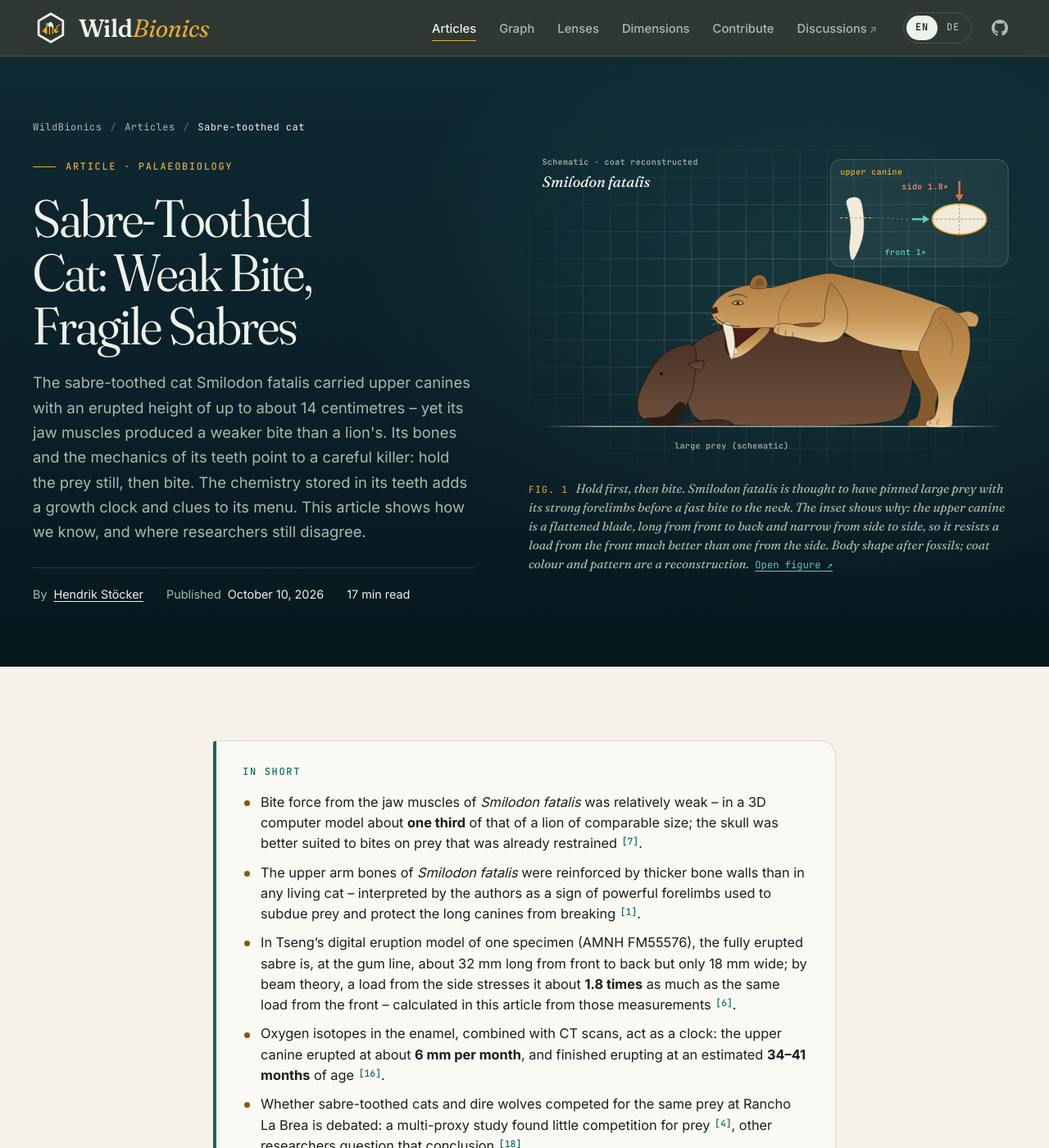
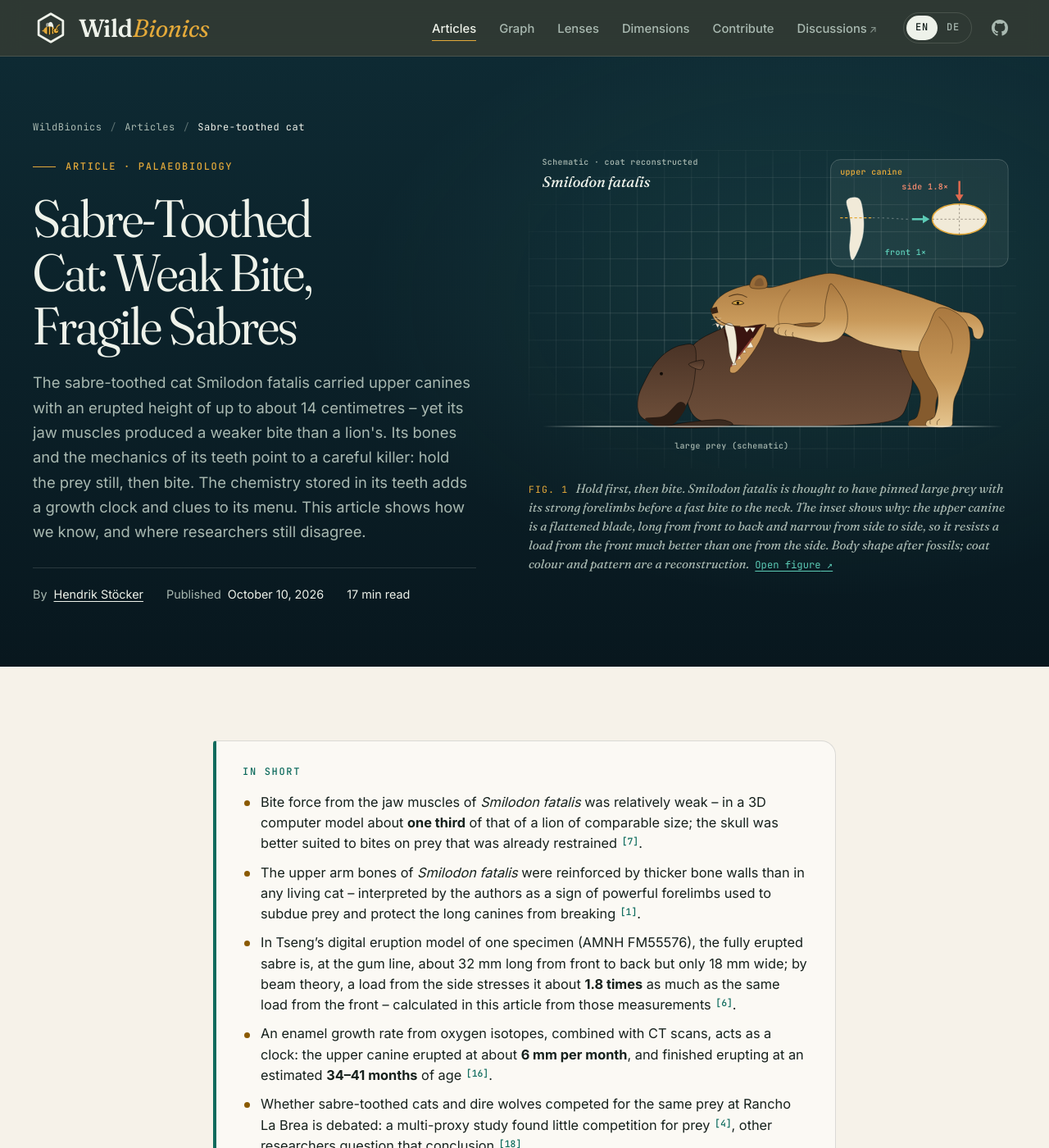
Before and after one commit to hstoecker/wildbionics, a Jekyll site: the page built from _articles/smilodon-bite.en.md, in a window 1280 px wide and 1400 px high. Shown: the whole window at 82% size. Built offline with Jekyll 4.4.1, drawn with Linux system fonts in a browser that asks for light colours.

Commit message:
Review suggestions and figure QA: short bobtail, clearly open jaw with teeth (EN + DE)
- Figure: tail shortened to a drooping bobtail (~0.25 m); wide-open lower
  jaw with dark mouth, tongue, upper and lower incisors, small lower canine
  and cheek-tooth row; figure description updated; OG images re-rendered
- Review suggestions: precise chart alt text (front 8.6 → 6.2 → 7.5 MPa),
  "Tseng used beam theory as well, with finite element simulations",
  key fact 4 names the δ18O growth rate + CT, axis convention in the notes

Co-Authored-By: Claude Opus 5.5 <noreply@anthropic.com>

````diff
--- a/_articles/smilodon-bite.en.md
+++ b/_articles/smilodon-bite.en.md
@@ -34,7 +34,7 @@ key_facts:
   - "Bite force from the jaw muscles of *Smilodon fatalis* was relatively weak – in a 3D computer model about **one third** of that of a lion of comparable size; the skull was better suited to bites on prey that was already restrained [7](#ref-7){:.cite}."
   - "The upper arm bones of *Smilodon fatalis* were reinforced by thicker bone walls than in any living cat – interpreted by the authors as a sign of powerful forelimbs used to subdue prey and protect the long canines from breaking [1](#ref-1){:.cite}."
   - "In Tseng's digital eruption model of one specimen (AMNH FM55576), the fully erupted sabre is, at the gum line, about 32 mm long from front to back but only 18 mm wide; by beam theory, a load from the side stresses it about **1.8 times** as much as the same load from the front – calculated in this article from those measurements [6](#ref-6){:.cite}."
-  - "Oxygen isotopes in the enamel, combined with CT scans, act as a clock: the upper canine erupted at about **6 mm per month**, and finished erupting at an estimated **34–41 months** of age [16](#ref-16){:.cite}."
+  - "An enamel growth rate from oxygen isotopes, combined with CT scans, acts as a clock: the upper canine erupted at about **6 mm per month**, and finished erupting at an estimated **34–41 months** of age [16](#ref-16){:.cite}."
   - "Whether sabre-toothed cats and dire wolves competed for the same prey at Rancho La Brea is debated: a multi-proxy study found little competition for prey [4](#ref-4){:.cite}, other researchers question that conclusion [18](#ref-18){:.cite}."
 faq:
   - q: "Was the sabre-toothed tiger a tiger?"
@@ -256,7 +256,7 @@ The following sequence is the reconstruction favoured by several studies; parts
 
 ## Mathematics lens: the sabre as a beam
 
-**A tooth is a cantilever.** A canine is fixed in the jaw at one end and free at the other – a **cantilever beam**. Blaire Van Valkenburgh and Christopher Ruff modelled canines in this way, with an elliptical cross-section, and found that the canines of sabre-toothed cats resemble those of the living dog family (canids) more than those of living cats in shape and strength [15](#ref-15){:.cite}. Tseng used the same beam model and computer simulations to follow the sabre of *Smilodon* through its eruption [6](#ref-6){:.cite}.
+**A tooth is a cantilever.** A canine is fixed in the jaw at one end and free at the other – a **cantilever beam**. Blaire Van Valkenburgh and Christopher Ruff modelled canines in this way, with an elliptical cross-section, and found that the canines of sabre-toothed cats resemble those of the living dog family (canids) more than those of living cats in shape and strength [15](#ref-15){:.cite}. Tseng used beam theory as well, together with finite element simulations, to follow the sabre of *Smilodon* through its eruption [6](#ref-6){:.cite}.
 
 A force *F* at the tip of a tooth of height *h* bends it with the moment *M* = *F* · *h*. In this simple model, the largest stress occurs at the base, on the surface farthest from the bending axis:
 
@@ -354,7 +354,7 @@ ax.set_title("Sideways, the sabre is the weak spot")
 ax.legend(loc="lower right", fontsize=11)
 plt.show()
 ```
-{% include code-result.html file="sabre_bending.py" label="Fig. 2" caption="Output of the program above: the bending stress at the base of the upper canine of Smilodon fatalis (specimen AMNH FM55576) for a load of 100 N at the tip, from the side (solid) and from the front (dashed), at each simulated stage of its eruption. Cross-sections from Tseng’s (2025) simulated eruption series; the load is an assumed value. The grey band marks the canine height of typical living cats." alt="A chart of bending stress in megapascals against the erupted height of the canine from 40 to 138 millimetres. The curve for a load from the side starts at 18.1 megapascals and dips to about 12 and ends at 13.5; the curve for a load from the front starts at 8.6 and stays between about 6 and 7.5. At every height the side load causes roughly twice the stress of the front load. A grey band from 20 to 40 millimetres marks the height of a typical cat canine." %}
+{% include code-result.html file="sabre_bending.py" label="Fig. 2" caption="Output of the program above: the bending stress at the base of the upper canine of Smilodon fatalis (specimen AMNH FM55576) for a load of 100 N at the tip, from the side (solid) and from the front (dashed), at each simulated stage of its eruption. Cross-sections from Tseng’s (2025) simulated eruption series; the load is an assumed value. The grey band marks the canine height of typical living cats." alt="A chart of bending stress in megapascals against the erupted height of the canine from 40 to 138 millimetres. The curve for a load from the side starts at 18.1 megapascals and dips to about 12 and ends at 13.5; the curve for a load from the front starts at 8.6, falls to about 6.2 and ends at 7.5. At every height the side load causes roughly twice the stress of the front load. A grey band from 20 to 40 millimetres marks the height of a typical cat canine." %}
 
 What the result teaches:
 
--- a/_data/code_examples.yml
+++ b/_data/code_examples.yml
@@ -319,7 +319,7 @@ smilodon-bite:
       chart_height: 538
       chart_label: "Abb. 2"
       chart_caption: "Ausgabe des Programms oben: die Biegespannung an der Basis des oberen Eckzahns von Smilodon fatalis (Exemplar AMNH FM55576) bei 100 N an der Spitze, von der Seite (durchgezogen) und von vorn (gestrichelt), in jedem simulierten Stadium des Durchbruchs. Querschnitte aus Tsengs (2025) simulierter Durchbruchsreihe; die Last ist ein angenommener Wert. Das graue Band markiert die Eckzahnhöhe typischer lebender Katzen."
-      chart_alt: "Ein Diagramm der Biegespannung in Megapascal über der Durchbruchshöhe des Eckzahns von 40 bis 138 Millimetern. Die Kurve für eine Last von der Seite beginnt bei 18,1 Megapascal und sinkt auf etwa 12 und endet bei 13,5; die Kurve für eine Last von vorn beginnt bei 8,6 und bleibt zwischen etwa 6 und 7,5. In jeder Höhe verursacht die seitliche Last etwa die doppelte Spannung der Last von vorn. Ein graues Band von 20 bis 40 Millimetern markiert die Höhe eines typischen Katzen-Eckzahns."
+      chart_alt: "Ein Diagramm der Biegespannung in Megapascal über der Durchbruchshöhe des Eckzahns von 40 bis 138 Millimetern. Die Kurve für eine Last von der Seite beginnt bei 18,1 Megapascal und sinkt auf etwa 12 und endet bei 13,5; die Kurve für eine Last von vorn beginnt bei 8,6, sinkt auf etwa 6,2 und endet bei 7,5. In jeder Höhe verursacht die seitliche Last etwa die doppelte Spannung der Last von vorn. Ein graues Band von 20 bis 40 Millimetern markiert die Höhe eines typischen Katzen-Eckzahns."
       variants: {"ku": {"with": "SPECIMEN_INDEX = 1 ", "output": "KU S2255, Last 100 N an der Spitze\n  Höhe 20 mm: 23.1 MPa von der Seite, 12.0 MPa von vorn\n  Höhe 95 mm: 11.4 MPa von der Seite, 5.2 MPa von vorn\nim letzten Stadium belastet eine seitliche Last den Zahn 2.2-mal stärker als eine Last von vorn\nvom ersten zum letzten Stadium ändert sich die seitliche Spannung um den Faktor 0.49, während die Höhe 4.7-mal zunimmt"}, "round": {"with": "ROUND = True ", "output": "AMNH FM55576, Last 100 N an der Spitze\n  Höhe 41 mm: 12.5 MPa von der Seite, 12.5 MPa von vorn\n  Höhe 138 mm: 10.1 MPa von der Seite, 10.1 MPa von vorn\nim letzten Stadium belastet eine seitliche Last den Zahn 1.0-mal stärker als eine Last von vorn\nvom ersten zum letzten Stadium ändert sich die seitliche Spannung um den Faktor 0.80, während die Höhe 3.4-mal zunimmt"}}
   en:
     "sabre_bending.py":
@@ -331,7 +331,7 @@ smilodon-bite:
       chart_height: 538
       chart_label: "Fig. 2"
       chart_caption: "Output of the program above: the bending stress at the base of the upper canine of Smilodon fatalis (specimen AMNH FM55576) for a load of 100 N at the tip, from the side (solid) and from the front (dashed), at each simulated stage of its eruption. Cross-sections from Tseng’s (2025) simulated eruption series; the load is an assumed value. The grey band marks the canine height of typical living cats."
-      chart_alt: "A chart of bending stress in megapascals against the erupted height of the canine from 40 to 138 millimetres. The curve for a load from the side starts at 18.1 megapascals and dips to about 12 and ends at 13.5; the curve for a load from the front starts at 8.6 and stays between about 6 and 7.5. At every height the side load causes roughly twice the stress of the front load. A grey band from 20 to 40 millimetres marks the height of a typical cat canine."
+      chart_alt: "A chart of bending stress in megapascals against the erupted height of the canine from 40 to 138 millimetres. The curve for a load from the side starts at 18.1 megapascals and dips to about 12 and ends at 13.5; the curve for a load from the front starts at 8.6, falls to about 6.2 and ends at 7.5. At every height the side load causes roughly twice the stress of the front load. A grey band from 20 to 40 millimetres marks the height of a typical cat canine."
       variants: {"ku": {"with": "SPECIMEN_INDEX = 1 ", "output": "KU S2255, load 100 N at the tip\n  height 20 mm: 23.1 MPa from the side, 12.0 MPa from the front\n  height 95 mm: 11.4 MPa from the side, 5.2 MPa from the front\nat the last stage, a side load stresses the tooth 2.2 times more than a front load\nfrom first to last stage, the side stress changes by a factor of 0.49, while the height grows 4.7 times"}, "round": {"with": "ROUND = True ", "output": "AMNH FM55576, load 100 N at the tip\n  height 41 mm: 12.5 MPa from the side, 12.5 MPa from the front\n  height 138 mm: 10.1 MPa from the side, 10.1 MPa from the front\nat the last stage, a side load stresses the tooth 1.0 times more than a front load\nfrom first to last stage, the side stress changes by a factor of 0.80, while the height grows 3.4 times"}}
 trex-running:
   de:
--- a/_data/i18n.yml
+++ b/_data/i18n.yml
@@ -609,7 +609,7 @@ en:
       note: "Schematic · not to scale"
     smilodon_bite:
       title: "Hold first, then bite: a sabre-toothed cat pins its prey, and the cross-section of its sabre shows why"
-      desc: "Schematic side view of the sabre-toothed cat Smilodon fatalis with its short tail, sloping back and massive forelimbs. It stands on its hind legs and presses its forelimbs onto the neck and shoulder of a large prey animal lying on the ground; its head is lowered over the prey's neck, and its long, flattened upper canine points down for the bite. An inset shows the canine as a beam fixed in the jaw and, next to it, its cross-section at the gum line: an ellipse about 1.8 times as long from front to back as it is wide from side to side. An arrow from the front runs along the long axis of the ellipse and is labelled “front 1×”; an arrow from the side runs across its narrow width and is labelled “side 1.8×” – about 1.8 times the bending stress. Coat colour and pattern are a reconstruction."
+      desc: "Schematic side view of the sabre-toothed cat Smilodon fatalis with its short tail, sloping back and massive forelimbs. It stands on its hind legs and presses its forelimbs onto the neck and shoulder of a large prey animal lying on the ground; its head is lowered over the prey's neck with the jaw opened wide, showing the incisors, the small lower canine and the cheek teeth, and its long, flattened upper canine points down for the bite. An inset shows the canine as a beam fixed in the jaw and, next to it, its cross-section at the gum line: an ellipse about 1.8 times as long from front to back as it is wide from side to side. An arrow from the front runs along the long axis of the ellipse and is labelled “front 1×”; an arrow from the side runs across its narrow width and is labelled “side 1.8×” – about 1.8 times the bending stress. Coat colour and pattern are a reconstruction."
       note: "Schematic · coat reconstructed"
       name: "Smilodon fatalis"
       prey: "large prey (schematic)"
@@ -1276,7 +1276,7 @@ de:
       note: "Schema · nicht maßstabsgetreu"
     smilodon_bite:
       title: "Erst festhalten, dann beißen: Eine Säbelzahnkatze hält ihre Beute fest, und der Querschnitt ihres Säbels zeigt, warum"
-      desc: "Schematische Seitenansicht der Säbelzahnkatze Smilodon fatalis mit kurzem Schwanz, abfallendem Rücken und mächtigen Vorderbeinen. Sie steht auf den Hinterbeinen und drückt die Vorderbeine auf Hals und Schulter eines großen Beutetiers, das am Boden liegt; ihr Kopf ist über den Hals der Beute gesenkt, und ihr langer, flacher oberer Eckzahn zeigt für den Biss nach unten. Ein Einschub zeigt den Eckzahn als im Kiefer eingespannten Balken und daneben seinen Querschnitt am Zahnfleischrand: eine Ellipse, die von vorn nach hinten etwa 1,8-mal so lang ist wie von Seite zu Seite breit. Ein Pfeil von vorn verläuft entlang der langen Achse der Ellipse und ist mit „vorn 1×“ beschriftet; ein Pfeil von der Seite verläuft quer zur schmalen Breite und ist mit „seitlich 1,8×“ beschriftet – etwa 1,8-fache Biegespannung. Fellfarbe und Muster sind eine Rekonstruktion."
+      desc: "Schematische Seitenansicht der Säbelzahnkatze Smilodon fatalis mit kurzem Schwanz, abfallendem Rücken und mächtigen Vorderbeinen. Sie steht auf den Hinterbeinen und drückt die Vorderbeine auf Hals und Schulter eines großen Beutetiers, das am Boden liegt; ihr Kopf ist mit weit geöffnetem Maul über den Hals der Beute gesenkt, sodass Schneidezähne, der kleine untere Eckzahn und die Backenzähne zu sehen sind, und ihr langer, flacher oberer Eckzahn zeigt für den Biss nach unten. Ein Einschub zeigt den Eckzahn als im Kiefer eingespannten Balken und daneben seinen Querschnitt am Zahnfleischrand: eine Ellipse, die von vorn nach hinten etwa 1,8-mal so lang ist wie von Seite zu Seite breit. Ein Pfeil von vorn verläuft entlang der langen Achse der Ellipse und ist mit „vorn 1×“ beschriftet; ein Pfeil von der Seite verläuft quer zur schmalen Breite und ist mit „seitlich 1,8×“ beschriftet – etwa 1,8-fache Biegespannung. Fellfarbe und Muster sind eine Rekonstruktion."
       note: "Schematisch · Fell rekonstruiert"
       name: "Smilodon fatalis"
       prey: "große Beute (schematisch)"
--- a/_data/source_notes/smilodon-bite.yml
+++ b/_data/source_notes/smilodon-bite.yml
@@ -123,6 +123,7 @@
     - "Table S1 morpho series: AMNH FM55576 11 stages 40.62–137.76 mm; LACM RLB P23-4739 26.74–109.70 mm; KU S2255 20.20–95.03 mm"
     - "Computed in the article, not in the source: side/front stress ratio = a/b = 32.17/18.00 = 1.79 (1.79–2.30 over all AMNH stages); side stress 18.1 → 13.5 MPa for 100 N (×0.74, height ×3.4); KU S2255 ratio 2.21, ×0.49; round section 10.1 MPa"
     - "Typical extant felid crown height 20–40 mm (grey band in Fig. 2) – Methods"
+    - "Axis convention: Tseng writes S_AP = I_AP/(h·y) with I_AP = π x y³/4, x and y the full AP length and ML width; the textbook ellipse with full axes gives I = π x y³/64 – the constant differs, the ratio of side to front stress (x/y = a/b) does not. The article uses semi-axes a = x/2, b = y/2: W = π a b²/4 – Methods; derivation in the article"
 "10.1371/journal.pone.0129847":
   read: "Full text (Europe PMC)"
   claims:
--- a/assets/css/main.css
+++ b/assets/css/main.css
@@ -2455,8 +2455,11 @@ a.cite:hover { text-decoration: underline; }
 .sb-svg .fur--ear { fill: #9a6c38; }
 .sb-svg .ear-inner { fill: #6b4a2c; opacity: .55; }
 .sb-svg .sabre { fill: #f1ead8; stroke: rgba(60, 50, 30, 0.6); stroke-width: 1; }
-.sb-svg .tooth-small { fill: #f1ead8; }
-.sb-svg .mouth { fill: #4a1f17; stroke: rgba(30, 10, 5, 0.7); stroke-width: 1; }
+.sb-svg .tooth-small { fill: #f6efdd; stroke: rgba(60, 40, 20, 0.5); stroke-width: .6; }
+.sb-svg .tongue { fill: #c46b6b; stroke: rgba(70, 20, 15, 0.5); stroke-width: .8; }
+.sb-svg .gum { fill: none; stroke: #8a3a32; stroke-width: 2; stroke-linecap: round; }
+.sb-svg .fur--jaw { fill: #c9975a; }
+.sb-svg .mouth { fill: #3a1410; stroke: rgba(30, 10, 5, 0.7); stroke-width: 1; }
 .sb-svg .muscle { fill: none; stroke: rgba(90, 55, 20, 0.35); stroke-width: 1.4; stroke-linecap: round; }
 .sb-svg .toe { fill: none; stroke: rgba(60, 35, 12, 0.6); stroke-width: 1.1; stroke-linecap: round; }
 .sb-svg .lip { fill: none; stroke: rgba(50, 28, 10, 0.75); stroke-width: 1.4; stroke-linecap: round; }
````
Also changed, not shown: _articles/smilodon-bite.de.md (+3 -3 lines), _includes/svg/smilodon-bite.svg, assets/og/smilodon-bite-de.jpg, assets/og/smilodon-bite-en.jpg.
